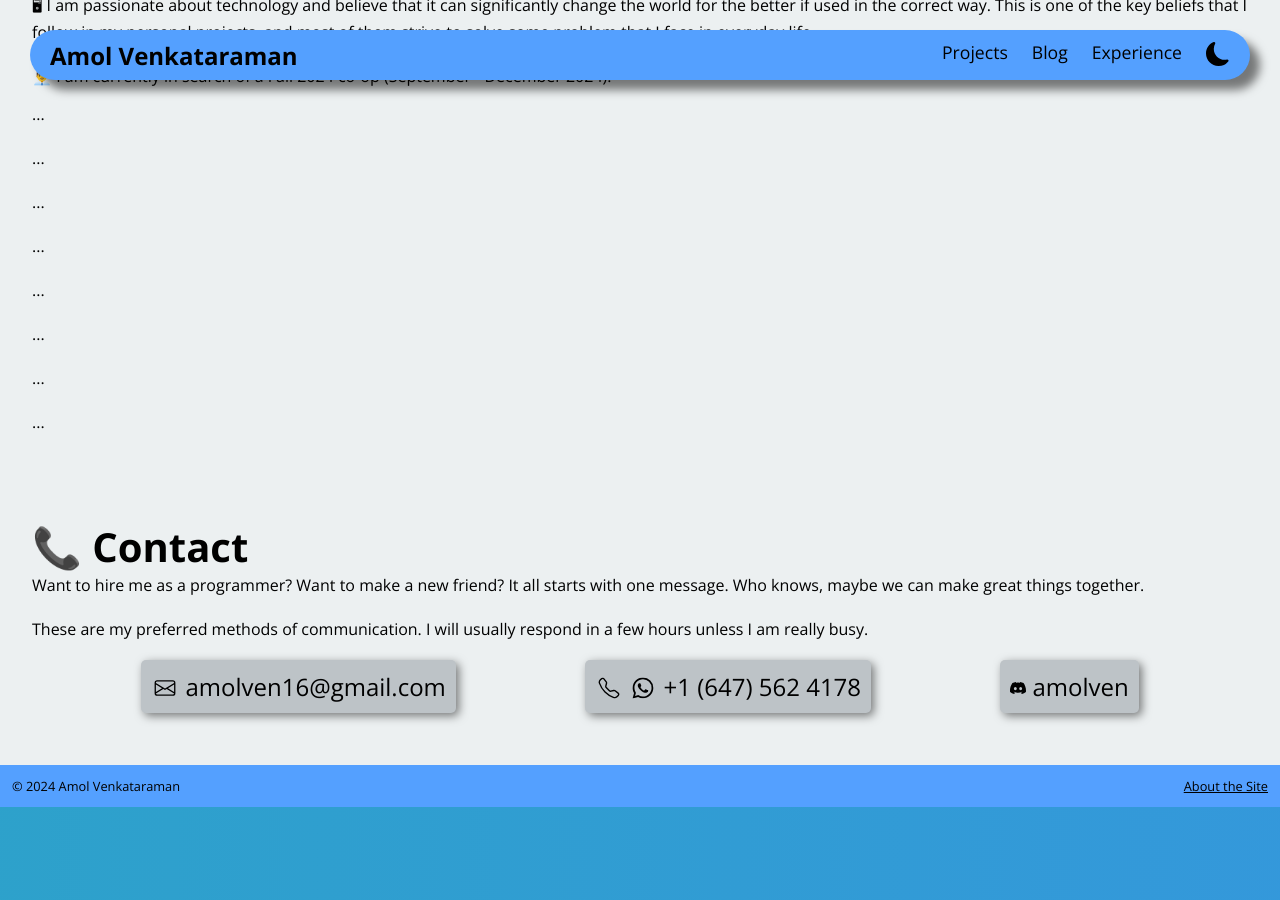
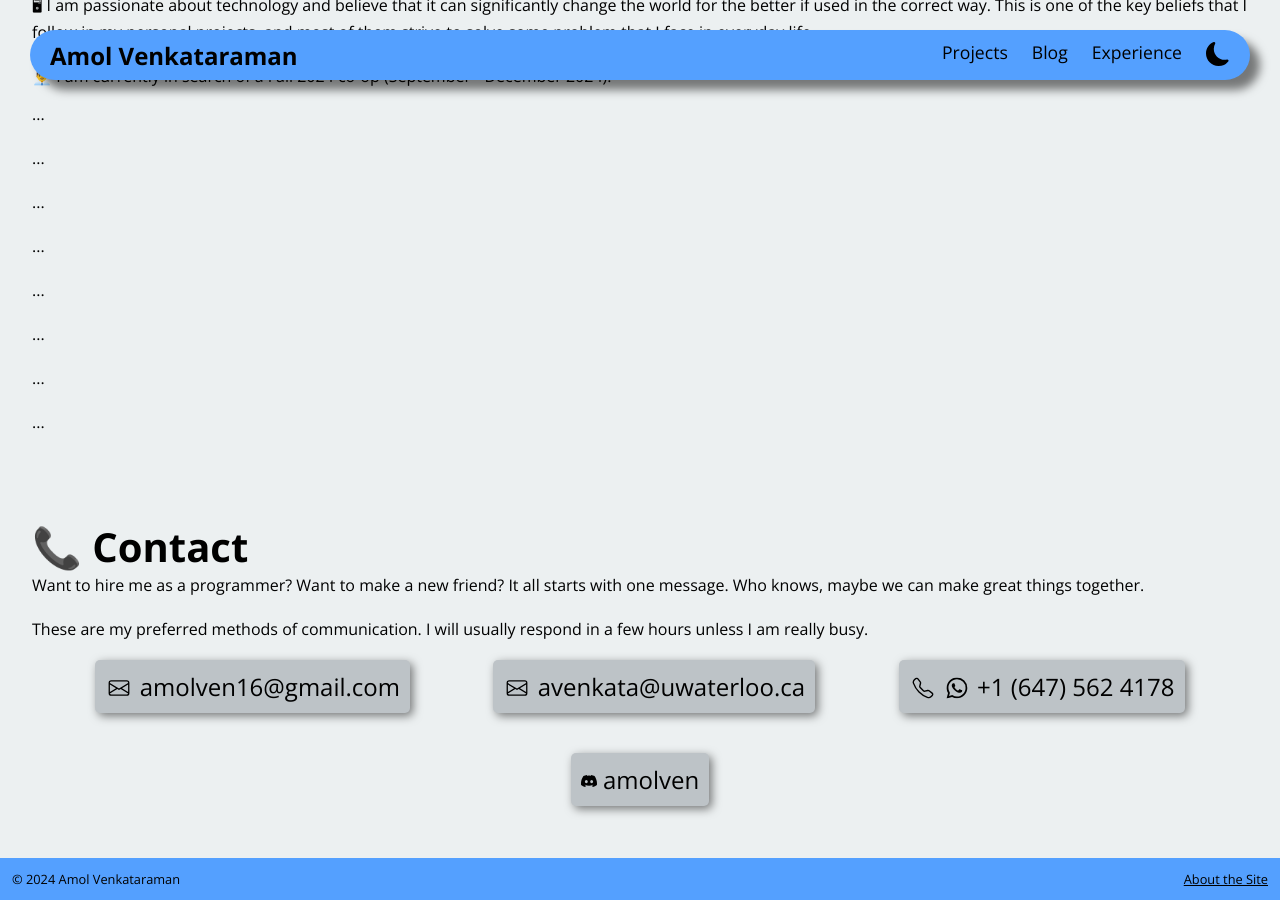
Before and after one commit to amolvenkataraman/amolvenkataraman.github.io, a Jekyll site: the page built from index.html, in a window 1280 px wide and 900 px high, scrolled down 1119 px. Built offline with Jekyll 4.4.1, drawn with Linux system fonts in a browser that asks for light colours; before the commit the page ends 1926 px from its top, so only the background shows below that.

Commit message:
Updated footer formatting

```diff
--- a/_layouts/blog-post.html
+++ b/_layouts/blog-post.html
@@ -14,7 +14,5 @@ layout: default
         {{ content }}
     </div>
 
-    <div class="sticky-bottom">
-        {% include footer.html %}
-    </div>
+    {% include footer.html %}
 </div>
--- a/_layouts/page.html
+++ b/_layouts/page.html
@@ -9,7 +9,5 @@ layout: default
 <div id="page-content">
     {{ content }}
 
-    <div class="sticky-bottom">
-        {% include footer.html %}
-    </div>
+    {% include footer.html %}
 </div>
--- a/index.html
+++ b/index.html
@@ -102,6 +102,15 @@ layout: default
             </div>
 
             <div class="contact-method">
+                <a href="mailto:avenkata@uwaterloo.ca" class="social-link">
+                    <svg xmlns="http://www.w3.org/2000/svg" width="16" height="16" fill="currentColor" class="bi bi-envelope" viewBox="0 0 16 16">
+                        <path d="M0 4a2 2 0 0 1 2-2h12a2 2 0 0 1 2 2v8a2 2 0 0 1-2 2H2a2 2 0 0 1-2-2V4Zm2-1a1 1 0 0 0-1 1v.217l7 4.2 7-4.2V4a1 1 0 0 0-1-1H2Zm13 2.383-4.708 2.825L15 11.105V5.383Zm-.034 6.876-5.64-3.471L8 9.583l-1.326-.795-5.64 3.47A1 1 0 0 0 2 13h12a1 1 0 0 0 .966-.741ZM1 11.105l4.708-2.897L1 5.383v5.722Z"/>
+                    </svg>
+                    avenkata@uwaterloo.ca
+                </a>
+            </div>
+
+            <div class="contact-method">
                 <a href="tel:+1 (647) 562 4178" class="social-link">
                     <svg xmlns="http://www.w3.org/2000/svg" width="16" height="16" fill="currentColor" class="bi bi-telephone" viewBox="0 0 16 16">
                         <path d="M3.654 1.328a.678.678 0 0 0-1.015-.063L1.605 2.3c-.483.484-.661 1.169-.45 1.77a17.568 17.568 0 0 0 4.168 6.608 17.569 17.569 0 0 0 6.608 4.168c.601.211 1.286.033 1.77-.45l1.034-1.034a.678.678 0 0 0-.063-1.015l-2.307-1.794a.678.678 0 0 0-.58-.122l-2.19.547a1.745 1.745 0 0 1-1.657-.459L5.482 8.062a1.745 1.745 0 0 1-.46-1.657l.548-2.19a.678.678 0 0 0-.122-.58L3.654 1.328zM1.884.511a1.745 1.745 0 0 1 2.612.163L6.29 2.98c.329.423.445.974.315 1.494l-.547 2.19a.678.678 0 0 0 .178.643l2.457 2.457a.678.678 0 0 0 .644.178l2.189-.547a1.745 1.745 0 0 1 1.494.315l2.306 1.794c.829.645.905 1.87.163 2.611l-1.034 1.034c-.74.74-1.846 1.065-2.877.702a18.634 18.634 0 0 1-7.01-4.42 18.634 18.634 0 0 1-4.42-7.009c-.362-1.03-.037-2.137.703-2.877L1.885.511z"/>
```
Also changed, not shown: _posts/2024-01-03-Dark_Mode_HTML.md (+0 -2 lines).
